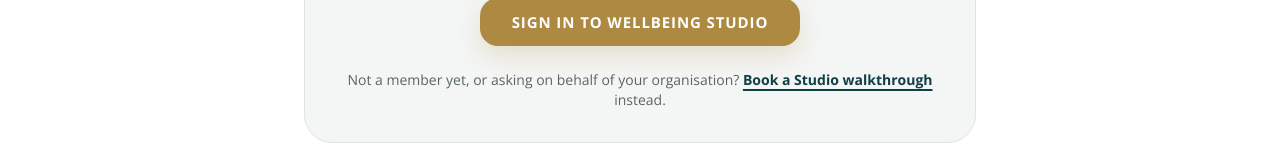
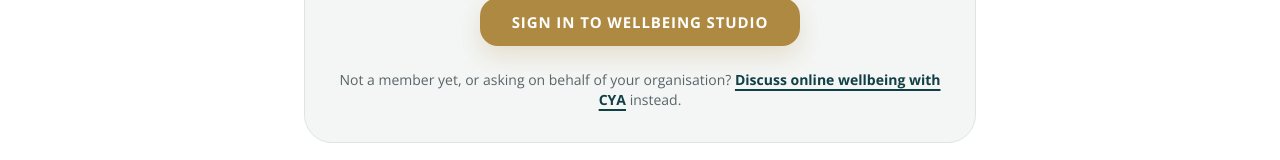
Before and after one commit to glennhammond/cya-website-prototype, a Next.js app: page /member-access in a window 1280 px wide. Shown: the part 446-606 px from the top of the page. Built offline with nearby package versions, Linux system fonts and the light colour scheme.

Commit message:
Phase 11.4: canonicalise Member Access enquiry path

```diff
--- a/components/MemberAccessPanel.tsx
+++ b/components/MemberAccessPanel.tsx
@@ -21,8 +21,8 @@ export function MemberAccessPanel() {
           </div>
           <p className="mt-6 text-sm text-body">
             Not a member yet, or asking on behalf of your organisation?{" "}
-            <Link href="/consultation?interest=studio" className="font-bold text-teal-dark underline decoration-2 underline-offset-4">
-              Book a Studio walkthrough
+            <Link href="/contact?interest=studio" className="font-bold text-teal-dark underline decoration-2 underline-offset-4">
+              Discuss online wellbeing with CYA
             </Link>{" "}
             instead.
           </p>
```
